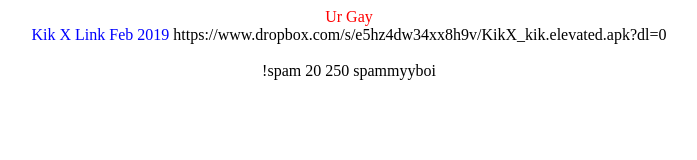
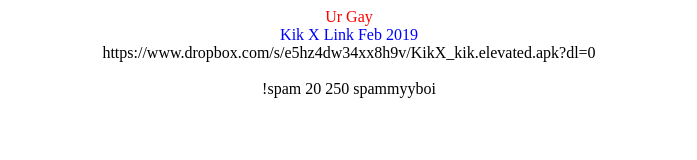
Before and after one commit to plkek/plkek.github.io, a plain HTML site: page index.html in a window 1280 px wide. Shown: the whole page, without its empty margins (291-988 px from the left). Drawn offline with Linux system fonts and the light colour scheme.

Commit message:
Update index.html

```diff
--- a/index.html
+++ b/index.html
@@ -1,7 +1,7 @@
 <center>
   <font color="red">Ur Gay</font>
   <br>
-  <font color="blue">Kik X Link Feb 2019</font>
+  <font color="blue">Kik X Link Feb 2019</font><br>
   https://www.dropbox.com/s/e5hz4dw34xx8h9v/KikX_kik.elevated.apk?dl=0
   <br>
   <br>
```
